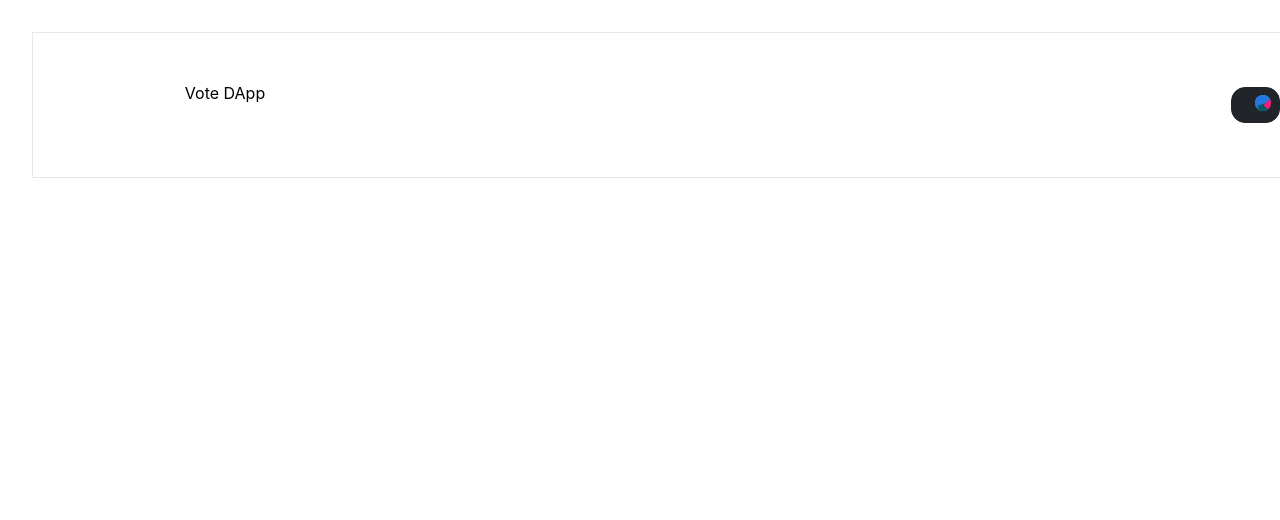
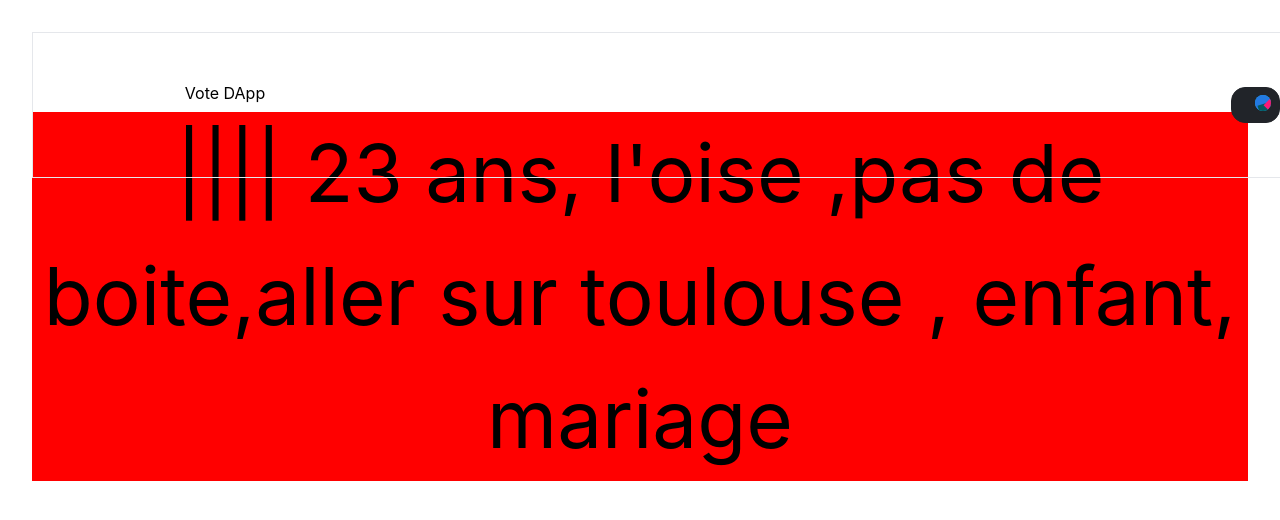
Before and after one commit to osamalii/hardhat-voting, a React (Vite) app in the folder frontend/: page / in a window 1280 px wide. Shown: the top 520 px of the page. Built offline with nearby package versions, Linux system fonts and the light colour scheme.

Commit message:
proposal

```diff
--- a/frontend/src/App.tsx
+++ b/frontend/src/App.tsx
@@ -2,7 +2,9 @@ import  { Component } from "react";
 import Voting from "./artifacts/contracts/Voting.sol/Voting.json";
 import getWeb3 from "./getWeb3.js";
 import "./App.css";
-import Proposal from "./component/Proposal/Proposal.tsx";
+import Proposal from "./component/Proposal/Proposal.js";
+
+import { SessionData,WorkflowStatus } from "./component/structure/Structure.js";
 
 interface AppState {
   web3: any; // Replace with the correct type for web3
@@ -20,6 +22,14 @@ class App extends Component<{}, AppState> {
     userAddress: null,
     isOwner: false,
   };
+  data:SessionData={
+    status: WorkflowStatus.RegisteringVoters,
+    isPublicProposal: false,
+    lesProposition:[],
+    winner: null,
+    whitelist:null,
+    blacklist:null,
+  }
 
   async componentDidMount() {
     try {
@@ -143,8 +153,8 @@ class App extends Component<{}, AppState> {
             <div className="body">
               <div className="Proposals">
 
-                <Proposal/>
-              </div>
+                <Proposal data={this.data}/>
+                </div>
             </div>
           </div>
         </div>
--- a/frontend/src/component/Proposal/Proposal.tsx
+++ b/frontend/src/component/Proposal/Proposal.tsx
@@ -1,43 +1,17 @@
 import { Component } from "react";
 import "./Proposal.css";
-enum WorkflowStatus {
-    RegisteringVoters,
-    ProposalsRegistrationStarted,
-    ProposalsRegistrationEnded,
-       VotingSessionStarted,
-    VotingSessionEnded,
-    VotesTallied
-}
-interface Proposal {
-    proposalId:number;
-     description:string;
-     voteCount:number;
-     proposerPar: string;
-}
-interface Voter {
-    isRegistered:boolean;
-    hasVoted:boolean;
-    votedProposalId:number;
-}
-interface Sessiondata {
-    status: WorkflowStatus;
-    isPublicProposal: boolean;
-    lesProposition: Proposal[];
-    winner: Proposal;
-    whitelist:{adress:string,vote:Voter};
-    blacklist:{adress:string,is:boolean};
-  }
+import { SessionData } from "../structure/Structure";
 
-class Proposal extends Component<Sessiondata>{
+const Proposal =(data:any)=>{
 
 
-render() {
     return (
         <>
-
+            <h1 style={{
+                backgroundColor:"red"
+            }}>{data.status} |||| 23 ans, l'oise ,pas de boite,aller sur toulouse , enfant, mariage</h1>
         </>
     )
-}
 
 }
 export default Proposal;
--- /dev/null
+++ b/frontend/src/component/structure/Structure.tsx
@@ -0,0 +1,28 @@
+
+export enum WorkflowStatus {
+    RegisteringVoters,
+    ProposalsRegistrationStarted,
+    ProposalsRegistrationEnded,
+       VotingSessionStarted,
+    VotingSessionEnded,
+    VotesTallied
+}
+export interface Proposal {
+    proposalId:number;
+     description:string;
+     voteCount:number;
+     proposerPar: string;
+}
+export interface Voter {
+    isRegistered:boolean;
+    hasVoted:boolean;
+    votedProposalId:number;
+}
+export interface  SessionData {
+    status: WorkflowStatus;
+    isPublicProposal: boolean;
+    lesProposition: Proposal[];
+    winner: Proposal|null;
+    whitelist:{adress:string,vote:Voter}|null;
+    blacklist:{adress:string,is:boolean}|null;
+  }
```
